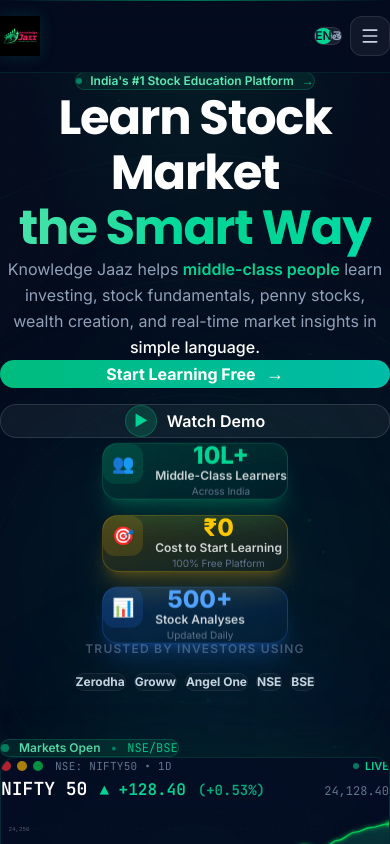
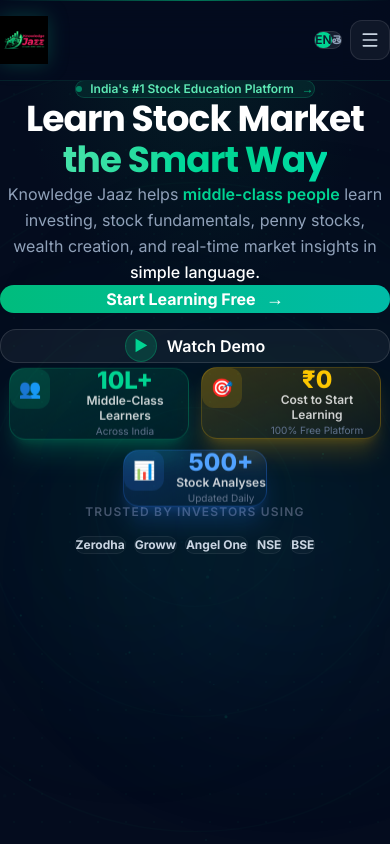
Before and after one commit to vishnuvamsi123/knowledge-jaaz, a Next.js app: page / in a window 390 px wide. Shown: the top 844 px of the page. Built offline with nearby package versions, Linux system fonts and the light colour scheme.

Commit message:
fix: mobile layout - hide chart on mobile, bigger logo, proper hero height

```diff
--- a/src/components/hero/HeroSection.tsx
+++ b/src/components/hero/HeroSection.tsx
@@ -192,7 +192,7 @@
         }}
         className={`relative p-4 rounded-2xl border bg-gradient-to-br ${colors.gradient} ${colors.border} backdrop-blur-sm shadow-xl ${colors.glow} cursor-default group`}
         whileHover={{ scale: 1.05, y: -4 }}
-        style={{ minWidth: '160px' }}
+        style={{ minWidth: '140px', maxWidth: '180px' }}
       >
         <div className="flex items-start gap-3">
           <div className={`flex items-center justify-center w-10 h-10 rounded-xl ${colors.icon} text-lg flex-shrink-0`}>
@@ -279,7 +279,7 @@
         className="relative z-10 flex-1 flex flex-col"
       >
         <div className="flex-1 max-w-7xl mx-auto px-4 sm:px-6 lg:px-8 w-full">
-          <div className="flex flex-col lg:flex-row items-center justify-between gap-12 lg:gap-8 min-h-[calc(100vh-160px)] py-16 lg:py-20">
+          <div className="flex flex-col lg:flex-row items-center justify-between gap-8 lg:gap-8 min-h-[calc(100dvh-72px)] py-8 sm:py-12 lg:py-20">
 
             {/* ── LEFT COLUMN: Text Content ── */}
             <div className="flex-1 flex flex-col items-center lg:items-start text-center lg:text-left max-w-2xl w-full lg:max-w-none">
@@ -309,7 +309,7 @@
                 initial={{ opacity: 0, y: 30 }}
                 animate={{ opacity: 1, y: 0 }}
                 transition={{ duration: 0.7, delay: 0.2, ease: [0.4, 0, 0.2, 1] }}
-                className="text-5xl sm:text-6xl lg:text-7xl font-extrabold leading-[1.08] tracking-tight mb-2"
+                className="text-4xl sm:text-5xl lg:text-6xl xl:text-7xl font-extrabold leading-[1.08] tracking-tight mb-2"
                 style={{ fontFamily: "'Poppins', sans-serif" }}
               >
                 <span className="text-white block">Learn Stock Market</span>
@@ -387,7 +387,7 @@
                 initial={{ opacity: 0 }}
                 animate={{ opacity: 1 }}
                 transition={{ duration: 0.4, delay: 0.55 }}
-                className="flex flex-col sm:flex-row flex-wrap gap-4 mt-10 justify-center lg:justify-start"
+                className="flex flex-row flex-wrap gap-3 mt-8 justify-center lg:justify-start"
               >
                 {STAT_CARDS.map((card) => (
                   <StatCardComponent key={card.label} card={card} />
@@ -431,7 +431,7 @@
               initial={{ opacity: 0, x: 40 }}
               animate={{ opacity: 1, x: 0 }}
               transition={{ duration: 0.8, delay: 0.4, ease: [0.4, 0, 0.2, 1] }}
-              className="flex-1 flex flex-col items-center justify-center w-full max-w-xl lg:max-w-lg relative"
+              className="hidden lg:flex flex-1 flex-col items-center justify-center w-full max-w-xl lg:max-w-lg relative"
             >
               {/* Decorative glow behind chart */}
               <div className="absolute inset-0 flex items-center justify-center pointer-events-none">
--- a/src/components/layout/Header.tsx
+++ b/src/components/layout/Header.tsx
@@ -99,7 +99,7 @@
         <div className="absolute top-0 left-0 w-full h-[1px] bg-gradient-to-r from-transparent via-emerald-500/60 to-transparent" />
 
         <div className="max-w-7xl mx-auto px-4 sm:px-6 lg:px-8">
-          <div className="flex items-center justify-between h-18 lg:h-20">
+          <div className="flex items-center justify-between h-20 lg:h-24">
 
             {/* Logo */}
             <motion.a
@@ -114,8 +114,8 @@
               <img
                 src={`${process.env.NEXT_PUBLIC_BASE_PATH || ''}/logo.png`}
                 alt="Knowledge Jaaz"
-                className="h-10 sm:h-12 md:h-14 lg:h-16 w-auto object-contain"
-                style={{ filter: 'drop-shadow(0 0 8px rgba(16,185,129,0.15))' }}
+                className="h-12 sm:h-14 md:h-16 lg:h-20 w-auto object-contain"
+                style={{ filter: 'drop-shadow(0 0 10px rgba(16,185,129,0.25))' }}
               />
             </motion.a>
 
@@ -329,7 +329,7 @@
       </header>
 
       {/* Spacer to prevent content from going under fixed header */}
-      <div className="h-18 lg:h-20" />
+      <div className="h-20 lg:h-24" />
     </>
   );
 };
```
